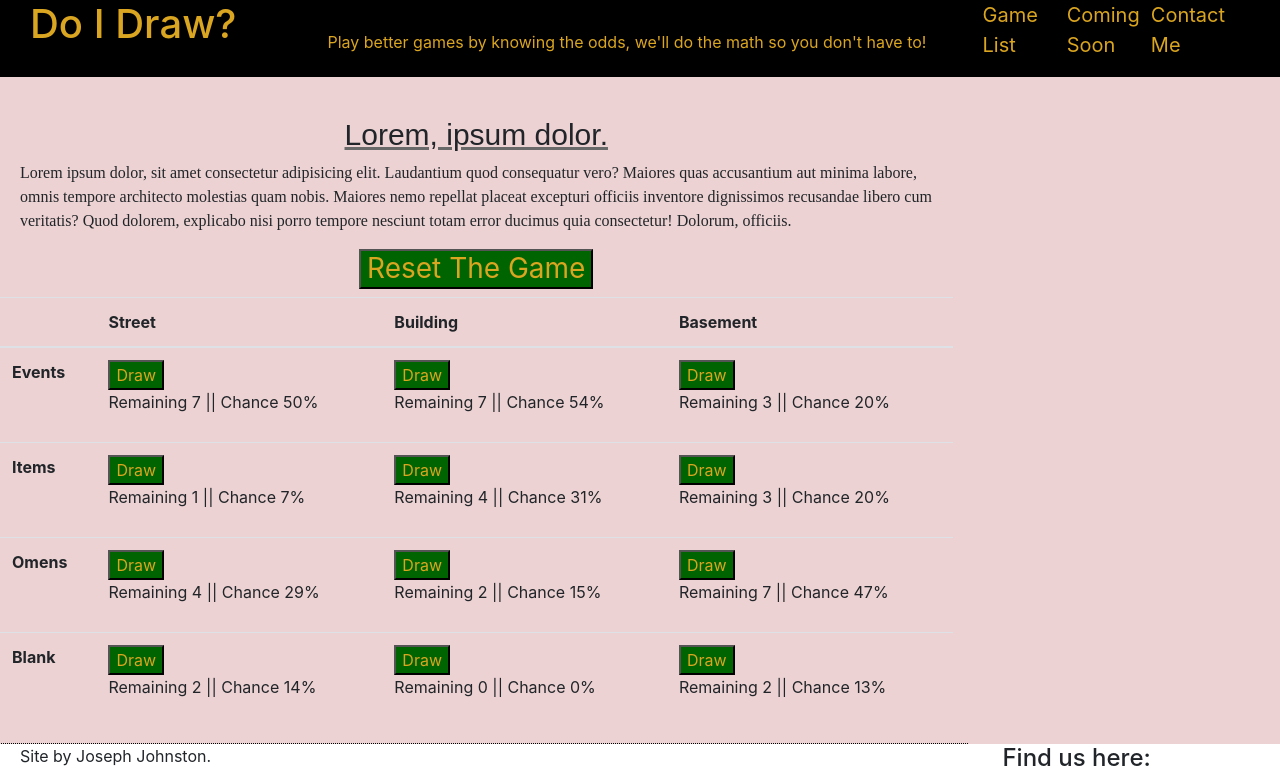
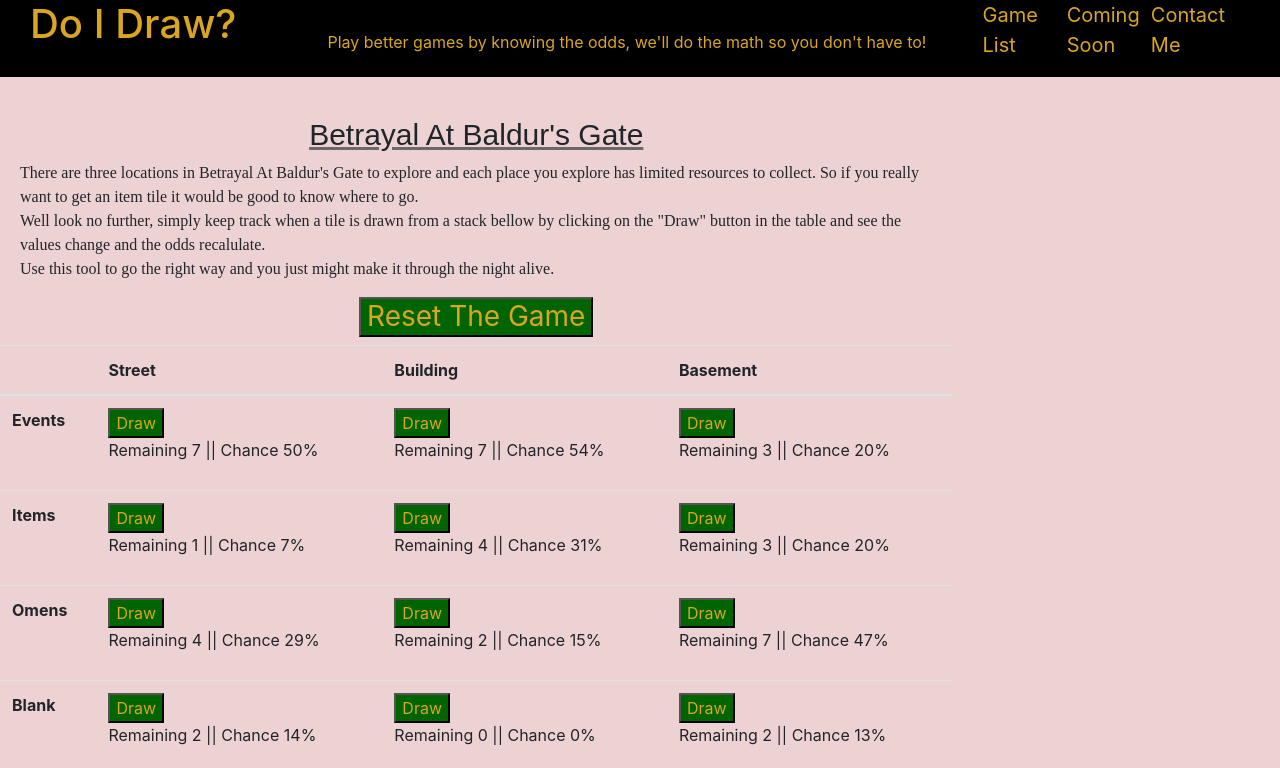
Before and after one commit to Code-Institute-Submissions/JfJohnston-milestone-project-2, a plain HTML site: page game pages/babg.html in a window 1280 px wide. Shown: the top 768 px of the page. Drawn offline with nearby package versions, Linux system fonts and the light colour scheme.

Commit message:
added explanaiton to babg page

```diff
--- a/game pages/babg.html
+++ b/game pages/babg.html
@@ -38,8 +38,10 @@
         <main class="col-12 col-md-9 border-black-bot">
         <div class="row">
             <div class="col-12 pagedesc">
-                <h2 class="page-title">Lorem, ipsum dolor.</h2>
-                <p class="page-info">Lorem ipsum dolor, sit amet consectetur adipisicing elit. Laudantium quod consequatur vero? Maiores quas accusantium aut minima labore, omnis tempore architecto molestias quam nobis. Maiores nemo repellat placeat excepturi officiis inventore dignissimos recusandae libero cum veritatis? Quod dolorem, explicabo nisi porro tempore nesciunt totam error ducimus quia consectetur! Dolorum, officiis.</p>
+                <h2 class="page-title">Betrayal At Baldur's Gate</h2>
+                <p class="page-info">There are three locations in Betrayal At Baldur's Gate to explore and each place you explore has limited resources to collect. So if you really want to get an item tile it would be good to know where to go.
+                    <br>Well look no further, simply keep track when a tile is drawn from a stack bellow by clicking on the "Draw" button in the table and see the values change and the odds recalulate.
+                    <br>Use this tool to go the right way and you just might make it through the night alive.</p>
             </div>
             <div class="col-12" id="psia-babg">
                 <h3 class= "reset-button"><button onclick="babgreset()">Reset The Game</button></h3>
```
